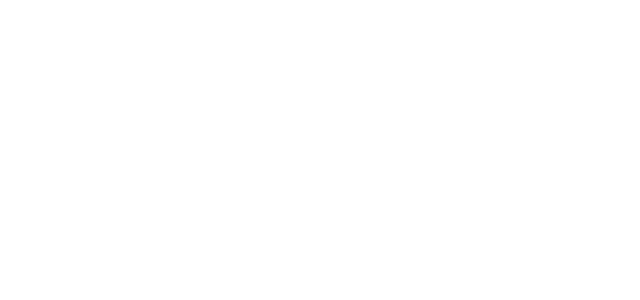
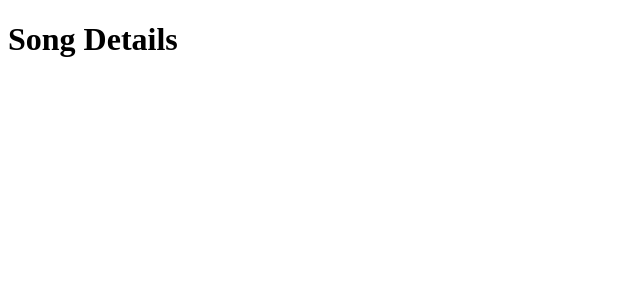
Before and after one commit to solomon-winner/SongInfo, a React (Create React App) app in the folder front/: page /details/1 in a window 1280 px wide. Before the commit this address had no page. Shown: the top 300 px of the page, without its empty margins (0-640 px from the left). Built offline with nearby package versions, Linux system fonts and the light colour scheme.

Commit message:
checking the router...

```diff
--- a/front/src/App.tsx
+++ b/front/src/App.tsx
@@ -10,7 +10,7 @@
     <Router>
       <Routes>
         <Route path='/' element = {<SongList/>}/>
-        <Route path = '/details/id' element = {<SongDetails/>}/>
+        <Route path = '/details/:id' element = {<SongDetails/>}/>
         <Route path = '/add' element = {<AddForm/>}/>
         <Route path = '/update/:id' element = {<UpdateForm/>}/>
 
--- a/front/src/components/SongDetails.tsx
+++ b/front/src/components/SongDetails.tsx
@@ -2,7 +2,9 @@
 
 const SongDetails:React.FC = () => {
     return(
-        <div className=""></div>
+        <div className="">
+        <h1>Song Details</h1>
+        </div>
     )
 }
 
--- a/front/src/components/SongList.tsx
+++ b/front/src/components/SongList.tsx
@@ -1,7 +1,9 @@
 import React from 'react'
 const  SongList: React.FC = () => {
 return (
-    <div className=""></div>
+    <div className="">
+    <h1>The song List</h1>
+    </div>
 )
 }
 export default SongList;
--- a/front/src/index.tsx
+++ b/front/src/index.tsx
@@ -11,7 +11,3 @@
     <App />
   </React.StrictMode>
 );
-
-// If you want to start measuring performance in your app, pass a function
-// to log results (for example: reportWebVitals(console.log))
-// or send to an analytics endpoint. Learn more: https://bit.ly/CRA-vitals
```
